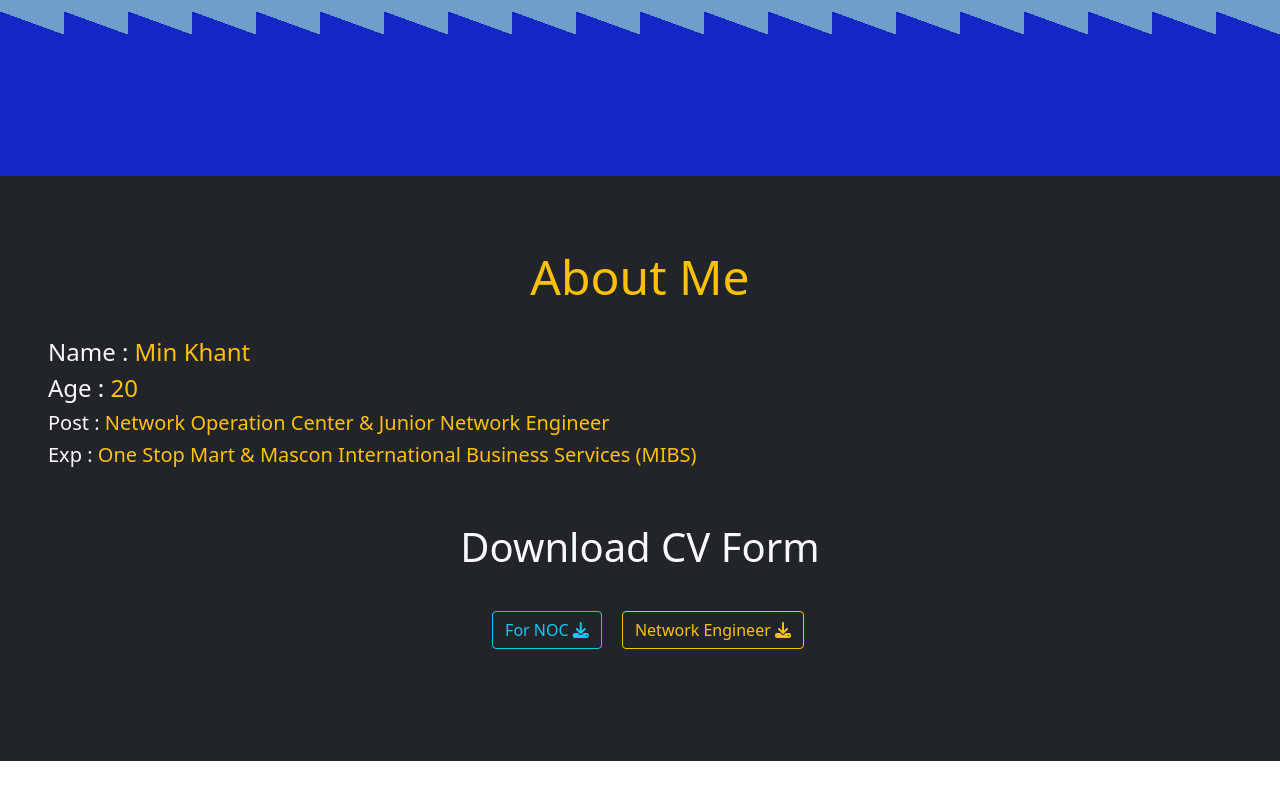
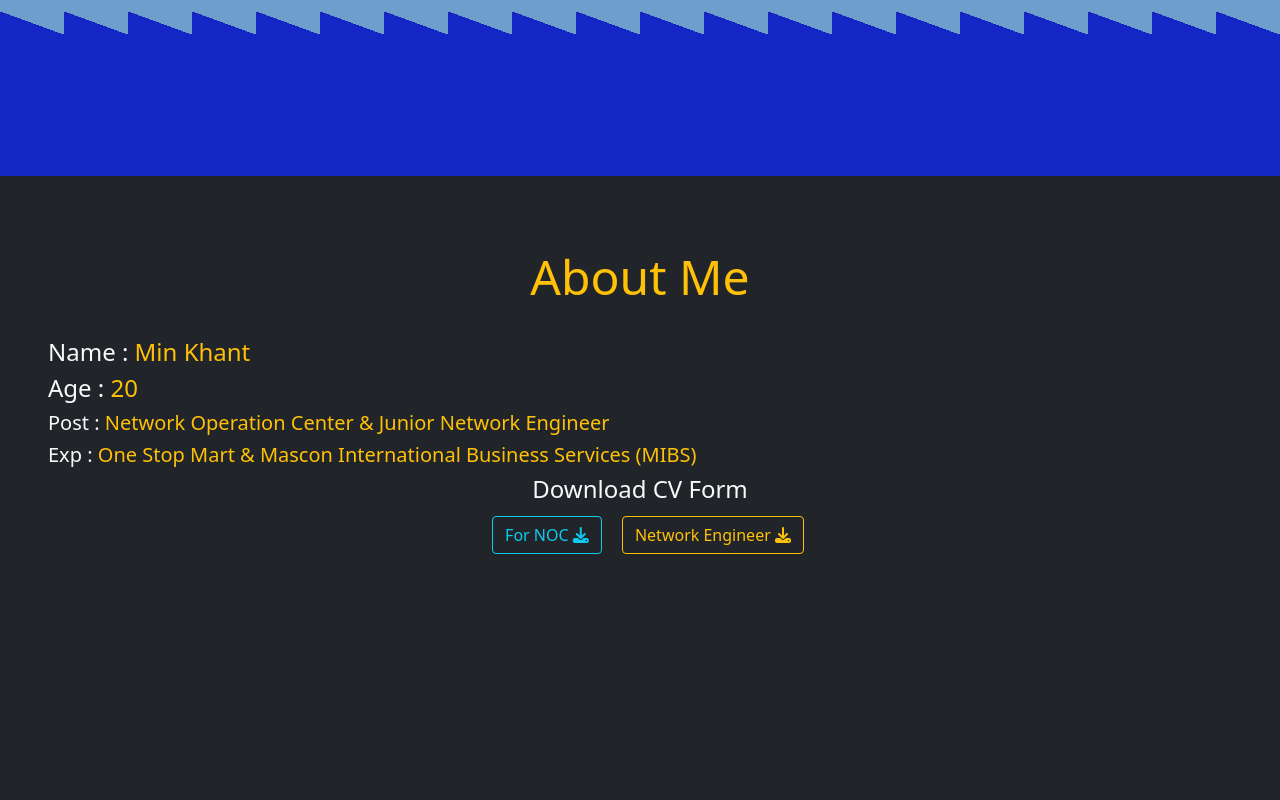
Before and after one commit to GVCFLIX/porffolio2, a plain HTML site: page index.html in a window 1280 px wide. Shown: the part 624-1424 px from the top of the page. Before the commit the page ends 1385 px from the top, so only its background shows below. Drawn offline with nearby package versions, Linux system fonts and the light colour scheme.

Commit message:
Add files via upload

```diff
--- a/index.html
+++ b/index.html
@@ -87,16 +87,16 @@
             <div class="row">
 
                 <div class="col-md-12 text-light justify-content-center">
-                    <div class="row">
+                    <div class="">
                         <h1 class="h4">Name : <span class="text-warning">Min Khant</span></h1>
                         <h1 class="h4">Age : <span class="text-warning">20</span></h1>
                         <h1 class="h5">Post : <span class="text-warning">Network Operation Center & Junior Network Engineer</span></h1>
                         <p class="h5">Exp : <span class="text-warning">One Stop Mart & Mascon International Business Services (MIBS)</span></p>
                     </div>
-                    <div class="my-5 text-center">
-                        <h1 class="my-4">Download CV Form</h1>
-                        <a href="#" class="btn btn-outline-info mx-3 my-3">For NOC <i class="fa-solid fa-download"></i> </a>
-                        <a href="#" class="btn btn-outline-warning">Network Engineer <i class="fa-solid fa-download"></i> </a>
+                    <div class="my-1 text-center">
+                        <h1 class="my-2 h4">Download CV Form</h1>
+                        <a href="#" class="btn btn-outline-info mx-3 my-1">For NOC <i class="fa-solid fa-download"></i> </a>
+                        <a href="#" class="btn btn-outline-warning my-1">Network Engineer <i class="fa-solid fa-download"></i> </a>
                     </div>
                 </div>
 
--- a/source/style.css
+++ b/source/style.css
@@ -31,8 +31,6 @@
 }
 
 /* for about me section  */
-  /* for exp section  */
-  .mk-exp-container{
-      height: auto;
-      background-color: red;
-  }
+#about{
+    height: 100vh;
+}
```
